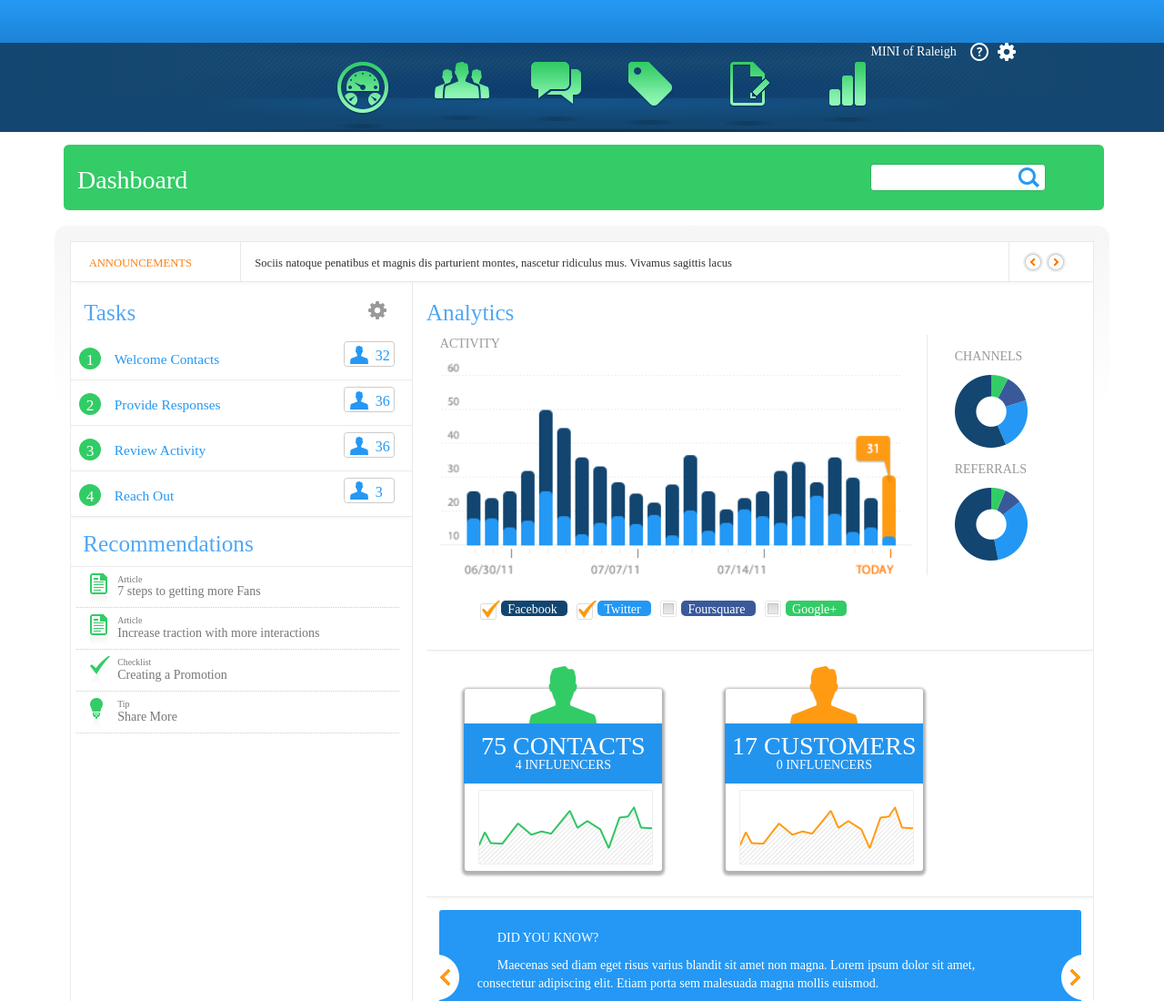
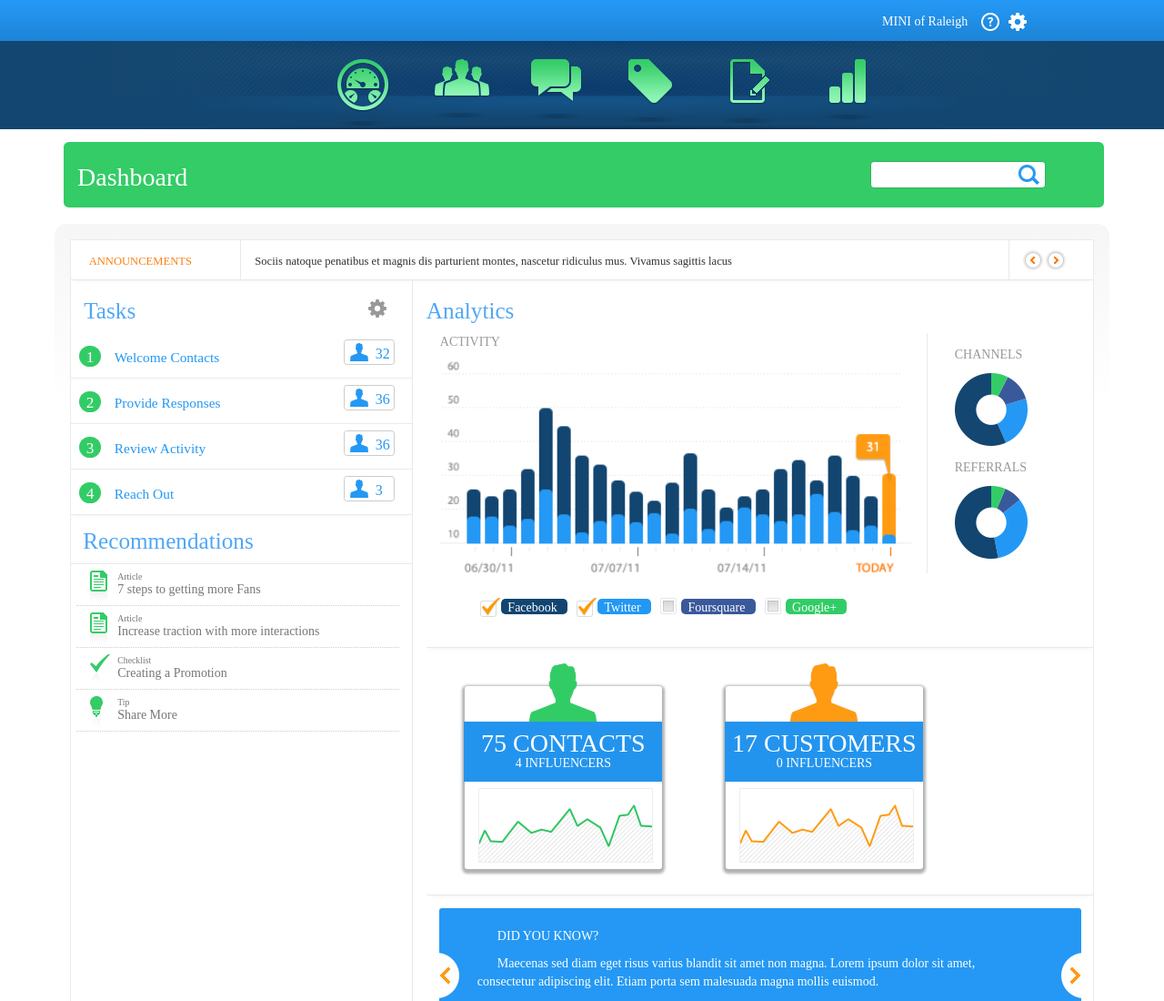
Before and after one commit to katherineboliek/j586-project1, a plain HTML site: page index.html in a window 1280 px wide. Shown: the top 1100 px of the page at 91% size. Drawn offline with nearby package versions, Linux system fonts and the light colour scheme.

Commit message:
top bar edits

```diff
--- a/css/sprites.css
+++ b/css/sprites.css
@@ -341,13 +341,11 @@
 
 .top-bar{
 	background-position: 0 0;
+	background-repeat: repeat-x;
 	width: 1200px;
-	height: 45px;
-	display: block;
+	min-height: 45px;
+	/*display: block;*/
   width:100%;
-	height: 0;
-	padding-top: 3.7%;
-	background-size: 100%;
 } /*code by http://codepen.io/heyMP/*/
 
 .top-pie-chart{
--- a/index.html
+++ b/index.html
@@ -20,13 +20,15 @@
     <![endif]-->
   </head>
   <body>
-    <div class="top-bar row top-text">
+    <div class="row">
+      <div class="top-bar top-text">
         <div class="col-lg-10 col-sm-10 col-xs-6">
           <p>MINI of Raleigh</p>
         </div>
         <div class="col-sm-1 col-xs-4 question">
         </div>
         <div class="col-sm-1 col-xs-4 gear">
+        </div>
       </div>
     </div> <!--end of top bar-->
 
```
Lines whose indentation alone changed are shown as unchanged.
